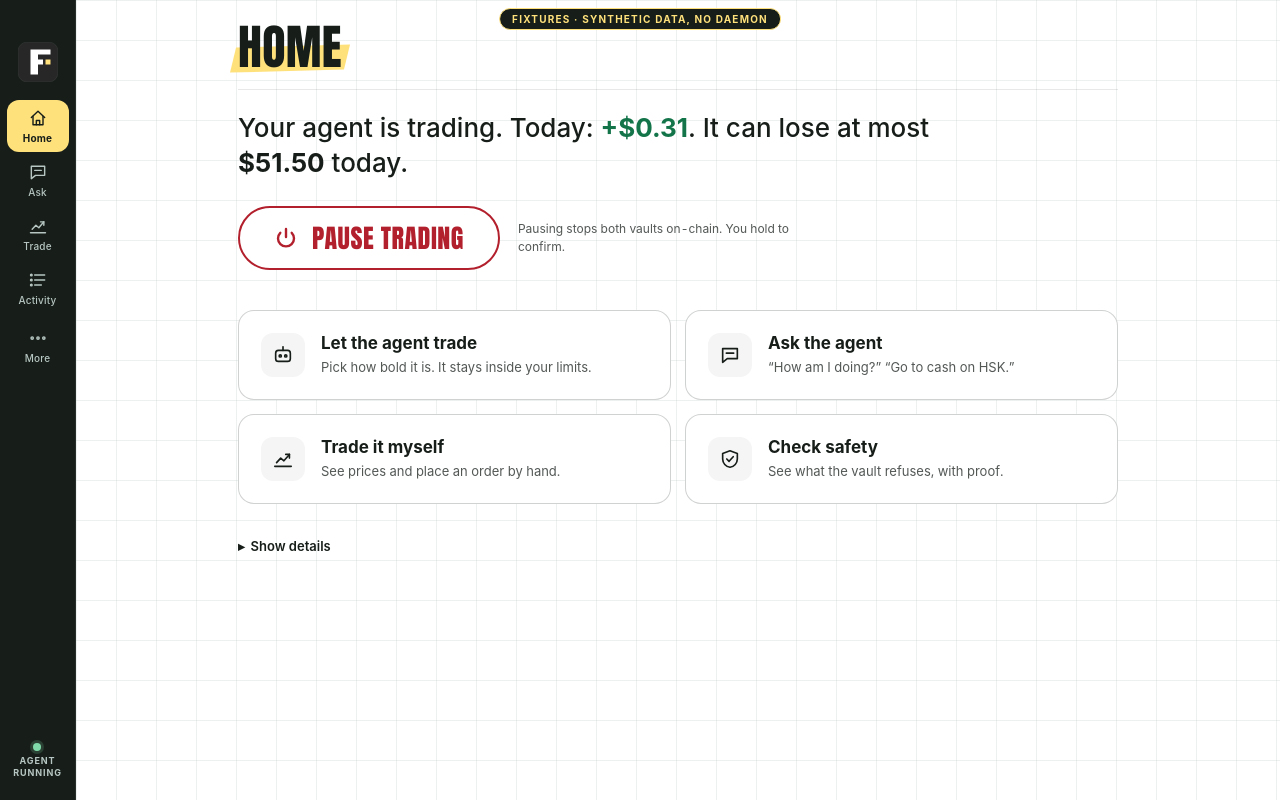
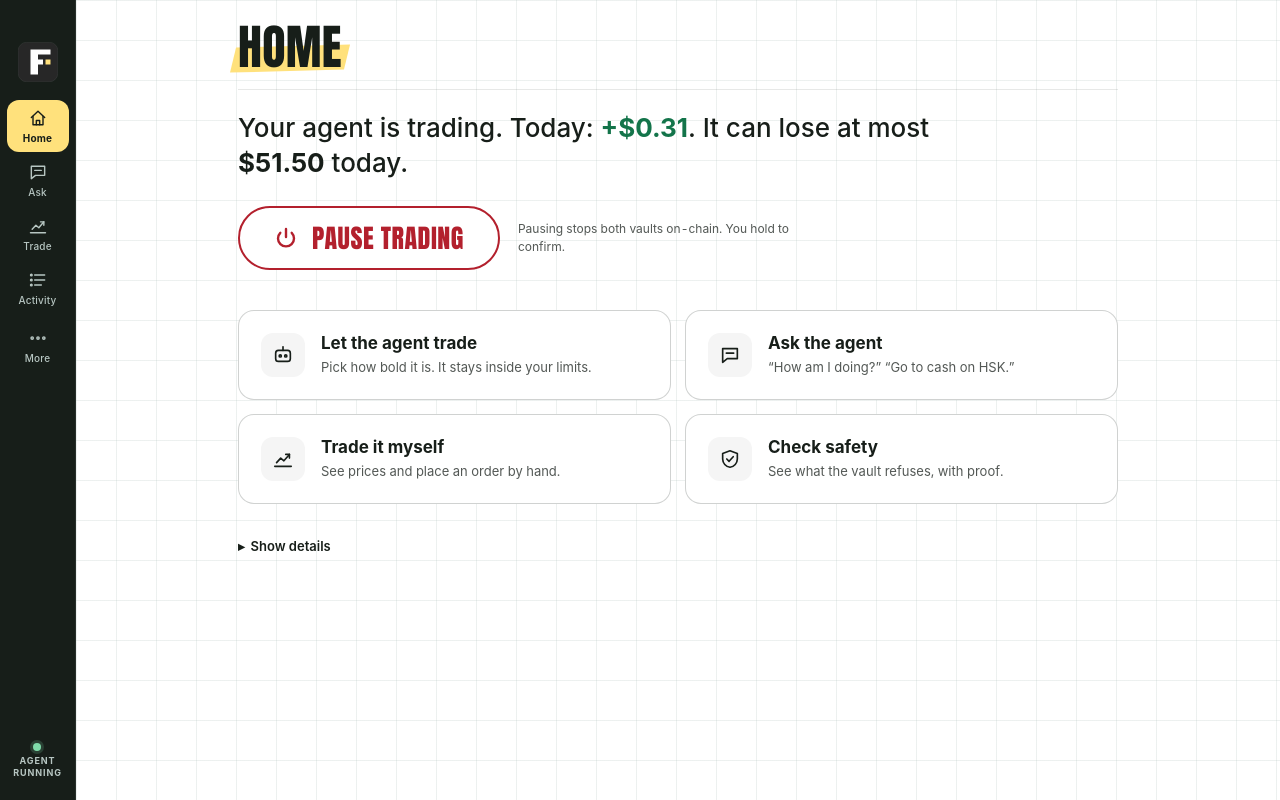
Before and after one commit to AceVikings/horizon-hack-flow, a React (Vite) app in the folder apps/desktop/src/renderer/: page / in a window 1280 px wide. Built offline with nearby package versions, Linux system fonts and the light colour scheme.

Commit message:
desktop: remove fixtures banner pill
Co-Authored-By: Claude Opus 5.5 (1M context) <noreply@anthropic.com>

```diff
--- a/apps/desktop/src/renderer/src/shell.tsx
+++ b/apps/desktop/src/renderer/src/shell.tsx
@@ -227,7 +227,6 @@ export function Shell({ nav, chrome = "app", children }: { nav: string; chrome?:
             </div>
           ))}
         </div>
-        {conn?.mode === "fixtures" && <div className="fixbanner">Fixtures · synthetic data, no daemon</div>}
         <KillSwitchDialog open={kill} onClose={() => setKill(false)} />
       </Slots.Provider>
     </ShellC.Provider>
```
